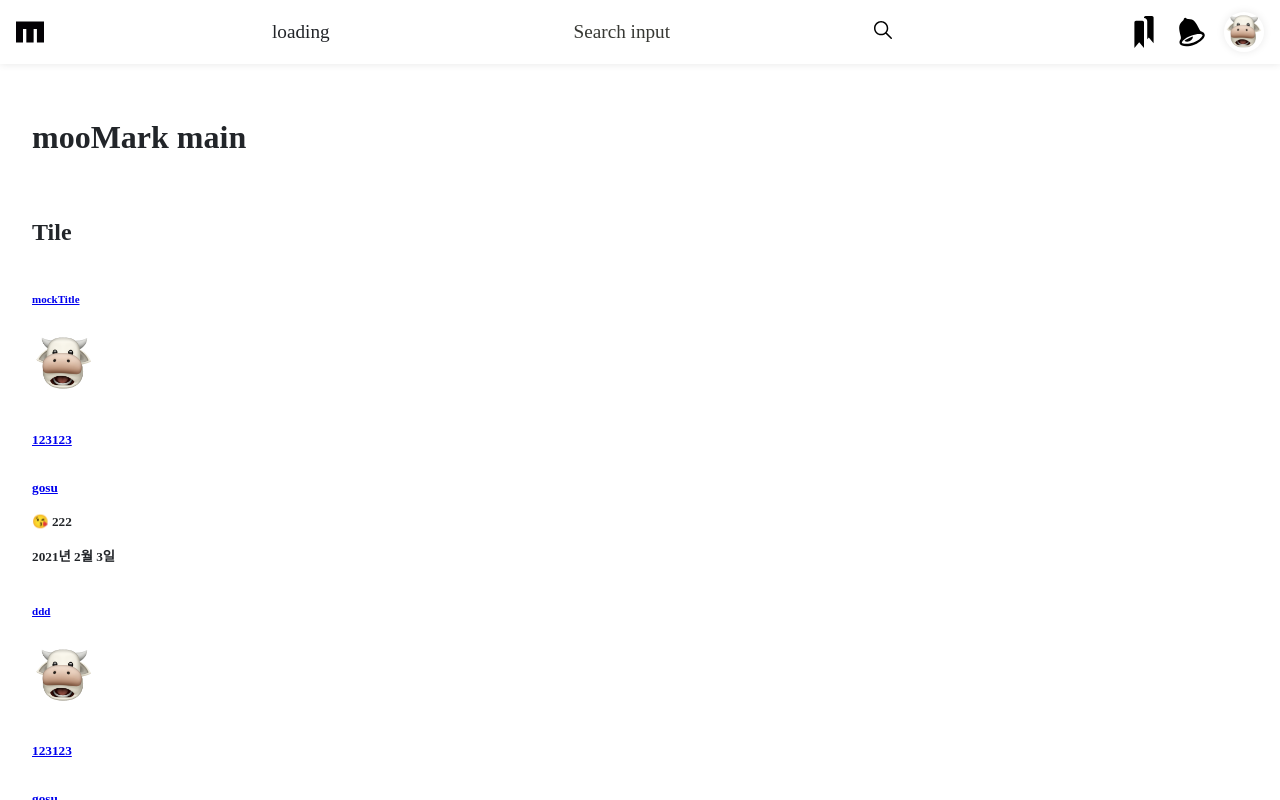
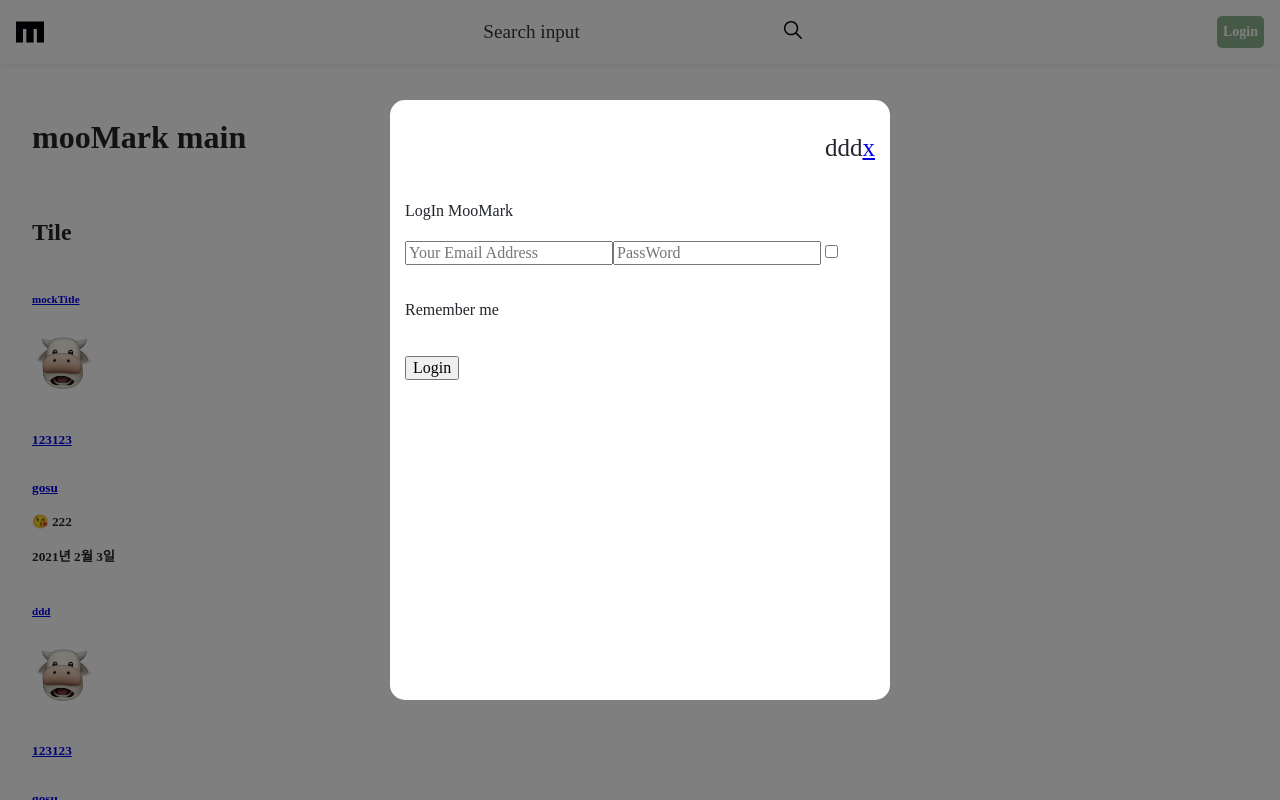
Before and after one commit to blackcowmoo/moomark-frontend, a Next.js app: page / in a window 1280 px wide. Both pictures are taken after a click on the button "Login". Shown: the top 800 px of the page. Built offline with nearby package versions, Linux system fonts and the light colour scheme.

Commit message:
feat: loginform modal 컴포넌트 추가

```diff
--- a/src/components/Header/index.tsx
+++ b/src/components/Header/index.tsx
@@ -1,28 +1,21 @@
 import { useState } from 'react';
-import { useMutation } from '@apollo/client';
 import Link from 'next/link';
-import { DEV_LOGIN } from 'queries/postData.queries';
+import { useModal } from 'hooks/useModal';
 import { useAuth } from 'context/authContext';
+import Modal from '@components/common/Modal';
+import ModalLoginForm from '@components/LoginFormModal';
 import styles from './header.module.scss';
 
 const Header: React.FC = () => {
-  const { user, login, logout } = useAuth();
-  const [mutationLogin, { loading, data }] = useMutation(DEV_LOGIN);
+  const { user, logout } = useAuth();
   const [isDropdown, setDropdown] = useState(false);
-  const [isLogin, setIsLogin] = useState(false);
+  const { isShown, toggle } = useModal();
 
   const toggleDropdown = () => {
     setDropdown((prev) => !prev);
   };
   const setLogOut = () => {
-    setIsLogin(false);
     logout();
-  };
-  const setLogin = () => {
-    login();
-    mutationLogin();
-    console.log(data)
-    setIsLogin(true);
   };
 
   return (
@@ -31,14 +24,21 @@ const Header: React.FC = () => {
         <Link href='/'>
           <img className={styles.logo} src='/logo.svg' alt='mooMark logo' />
         </Link>
-        {loading && 'loading'}
         <form action='#' className={styles.search}>
-          <input type='text' className={styles.search__input} placeholder='Search input' />
+          <input
+            type='text'
+            className={styles.search__input}
+            placeholder='Search input'
+          />
           <button className={styles.search__button}>
-            <img src='/icon/search.svg' alt='search icon' className={styles.search__icon} />
+            <img
+              src='/icon/search.svg'
+              alt='search icon'
+              className={styles.search__icon}
+            />
           </button>
         </form>
-        {isLogin ? (
+        {user ? (
           <div className={styles.userNav}>
             <div className={styles.userNav__icon}>
               <img src='/icon/bookmarks.svg' alt='User bookmarks' />
@@ -47,12 +47,18 @@ const Header: React.FC = () => {
               <img src='/icon/bell.svg' alt='User bookmarks' />
             </div>
             <div className={styles.userNav__user}>
-              <img src='/mockprofile.PNG' alt='mockNick' onClick={toggleDropdown} />
+              <img
+                src='/mockprofile.PNG'
+                alt='mockNick'
+                onClick={toggleDropdown}
+              />
               {isDropdown && (
                 <div>
                   <div className={styles.dropdown}>
                     <div className={styles.menuWrapper}>
-                      <div className={styles.userInfo}>{user}님 환영합니다!</div>
+                      <div className={styles.userInfo}>
+                        {user}님 환영합니다!
+                      </div>
                       <Link href='/'>마이페이지</Link>
                       <Link href='/'>내 북마크</Link>
                       <Link href='/edit'>새 글 작성</Link>
@@ -66,11 +72,17 @@ const Header: React.FC = () => {
             </div>
           </div>
         ) : (
-          <button className={styles.loginButton} onClick={setLogin}>
+          <button className={styles.loginButton} onClick={toggle}>
             Login
           </button>
         )}
       </div>
+      <Modal
+        title='ddd'
+        isShown={isShown}
+        onClose={toggle}
+        content={<ModalLoginForm onClose={toggle} />}
+      />
     </header>
   );
 };
--- a/src/components/LoginFormModal/index.tsx
+++ b/src/components/LoginFormModal/index.tsx
@@ -1,14 +1,38 @@
-const ModalLoginForm: React.FC = () => {
+import { useEffect } from 'react';
+import { useMutation } from '@apollo/client';
+import { DEV_LOGIN } from 'queries/postData.queries';
+import { useAuth } from 'context/authContext';
+
+interface ModalLoginFormProps {
+  onClose: () => void;
+}
+
+const ModalLoginForm: React.FC<ModalLoginFormProps> = ({ onClose }) => {
+  const { login } = useAuth();
+  const [mutationLogin, { data, loading }] = useMutation(DEV_LOGIN);
+  const setLogin = () => {
+    mutationLogin();
+  };
+
+  useEffect(() => {
+    console.log(data);
+    if (data) {
+      login();
+      onClose();
+    }
+  }, [data, loading]);
+
   return (
     <>
-      <div className = 'login-form'>
-        <div className = 'header-text'>LogIn MooMark</div>
-        <input type='text' placeholder = 'Your Email Address'/>
-        <input type='password' placeholder = 'PassWord'/>
-        <input type="checkbox" id="terms"/><p>Remember me</p>
-        <button>Login</button>
+      <div className='login-form'>
+        <div className='header-text'>LogIn MooMark</div>
+        <input type='text' placeholder='Your Email Address' />
+        <input type='password' placeholder='PassWord' />
+        <input type='checkbox' id='terms' />
+        <p>Remember me</p>
+        <button onClick={setLogin}>Login</button>
       </div>
-   </>
+    </>
   );
 };
 
--- a/src/components/common/Modal/Modal.module.scss
+++ b/src/components/common/Modal/Modal.module.scss
@@ -9,3 +9,19 @@
   align-items: center;
   background-color: rgba(0, 0, 0, 0.5);
 }
+
+.modal {
+  background: white;
+  width: 500px;
+  height: 600px;
+  border-radius: 15px;
+  padding: 15px;
+  .header{
+    display: flex;
+    justify-content: flex-end;
+    font-size: 25px;
+  }
+  .body {
+    padding-top: 10px;
+  }
+}
--- a/src/components/common/Modal/index.tsx
+++ b/src/components/common/Modal/index.tsx
@@ -1,4 +1,4 @@
-import { ReactChild, useEffect, useState } from 'react';
+import { useEffect, useState } from 'react';
 import { createPortal } from 'react-dom';
 import styles from './Modal.module.scss';
 
@@ -10,15 +10,12 @@ interface ModalProps {
 }
 
 const index: React.FC<ModalProps> = ({ isShown, onClose, content, title }) => {
-  const [isBrowser, setIsBrowser] = useState<boolean>(false);
-  const portalDiv = document.getElementById('modal-root');
+  const [portalDiv, setPortalDiv] = useState<HTMLElement | null>(null);
+
   useEffect(() => {
-    setIsBrowser(true);
+    setPortalDiv(document.getElementById('modal-root'));
   }, []);
 
-  if (isBrowser) {
-    return null;
-  } else {
   return portalDiv
     ? createPortal(
         isShown && (
@@ -37,7 +34,6 @@ const index: React.FC<ModalProps> = ({ isShown, onClose, content, title }) => {
         portalDiv,
       )
     : null;
-  }
 };
 
 export default index;
--- a/src/pages/_app.tsx
+++ b/src/pages/_app.tsx
@@ -5,11 +5,8 @@ import { ApolloProvider } from '@apollo/client';
 import client from 'lib/apolloClient';
 import '@styles/global.scss';
 import { AuthContextProvider } from 'context/authContext';
-import { useModal } from 'hooks/useModal';
-import Modal from '@components/common/Modal';
 
 const App = ({ Component, pageProps }: AppProps | any) => {
-  const { isShown, toggle } = useModal();
   return (
     <ApolloProvider client={client}>
       <Head>
@@ -21,7 +18,6 @@ const App = ({ Component, pageProps }: AppProps | any) => {
         <AppLayout>
           <Component {...pageProps} />
         </AppLayout>
-        <Modal title='ddd' isShown={isShown} onClose={toggle} content={<div>modla</div>} />
       </AuthContextProvider>
     </ApolloProvider>
   );
```
Also changed, not shown: src/components/Editor/index.tsx (+12 -2 lines). Lines whose indentation alone changed are shown as unchanged.
